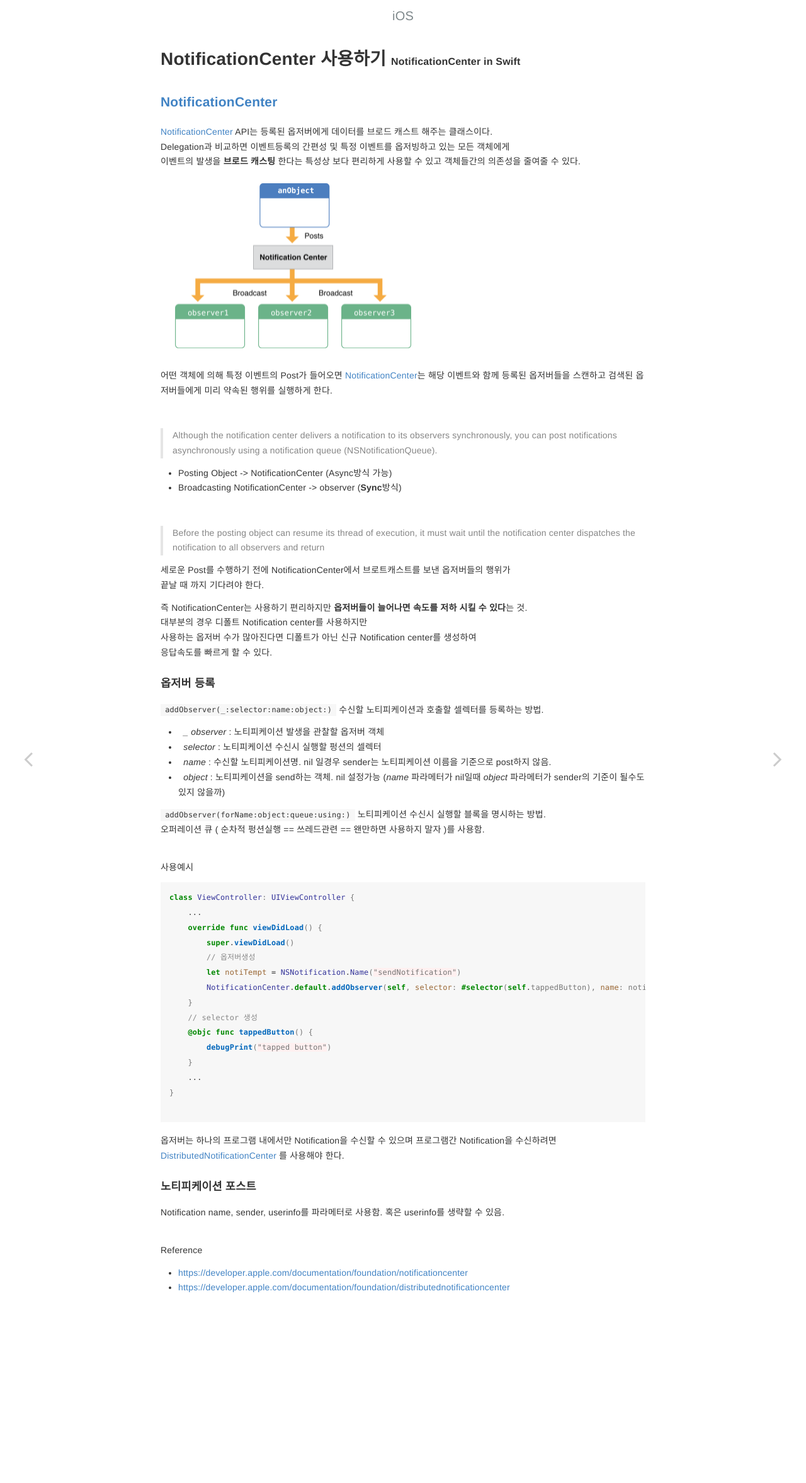
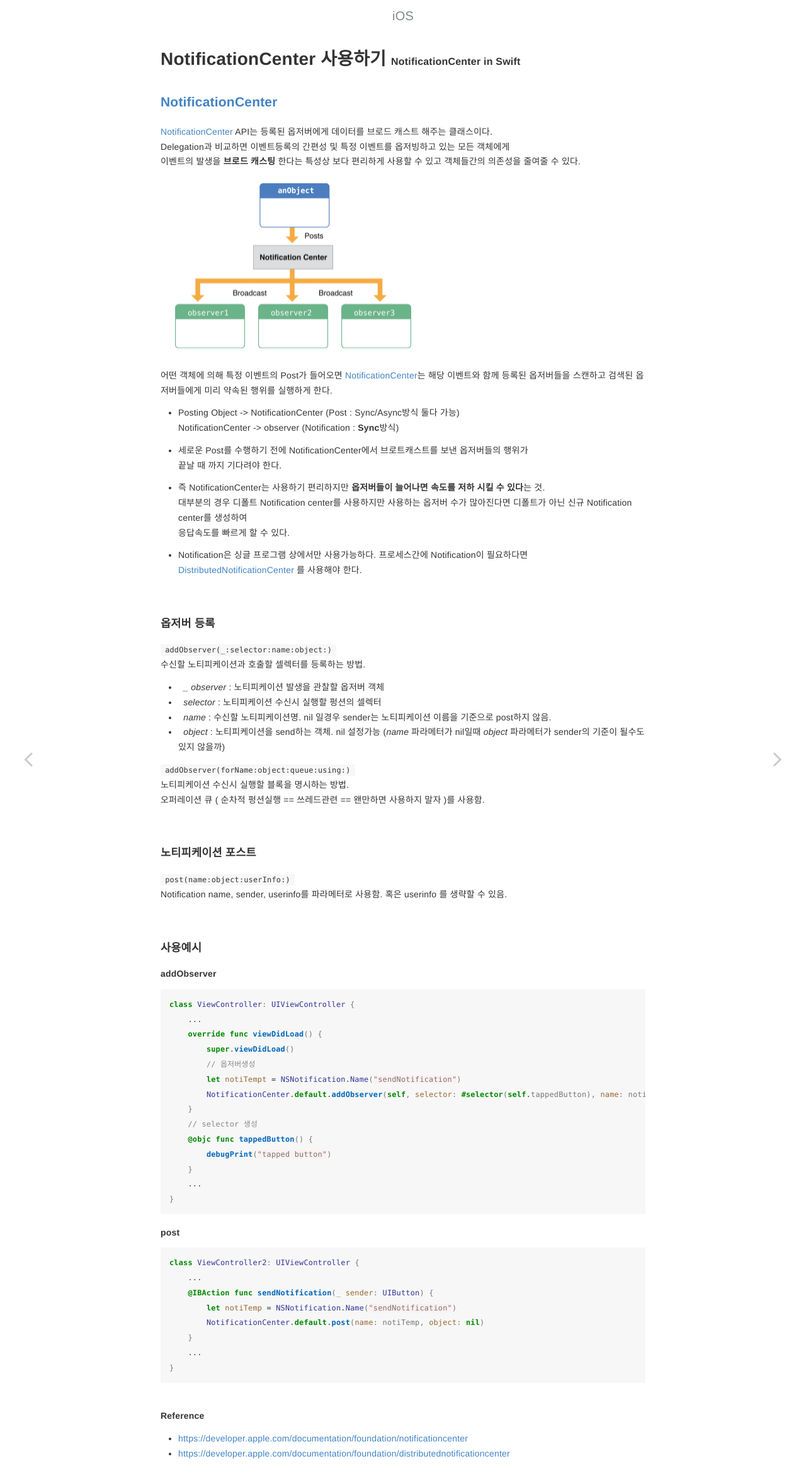
Before and after one commit to nicemiro/nicemiro.github.io, a Jekyll site: the page built from _posts/ios/2022-03-25-iosNotificationCenter.md, in a window 1280 px wide. Shown: the top 2355 px of the page at 63% size. Built offline with Jekyll 4.4.1, drawn with Linux system fonts in a browser that asks for light colours.

Commit message:
modi ios iosNotificationCenter.md

````diff
--- a/_posts/ios/2022-03-25-iosNotificationCenter.md
+++ b/_posts/ios/2022-03-25-iosNotificationCenter.md
@@ -19,23 +19,24 @@ Delegation과 비교하면 이벤트등록의 간편성 및 특정 이벤트를
 어떤 객체에 의해 특정 이벤트의 Post가 들어오면 [NotificationCenter][1]는 해당 이벤트와 함께 등록된 옵저버들을 스캔하고 검색된 옵저버들에게
 미리 약속된 행위를 실행하게 한다.
 
-<br>
->Although the notification center delivers a notification to its observers synchronously, you can post notifications asynchronously using a notification queue (NSNotificationQueue).
+<!-- >Although the notification center delivers a notification to its observers synchronously, you can post notifications asynchronously using a notification queue (NSNotificationQueue).
 
-- Posting Object -> NotificationCenter (Async방식 가능)
-- Broadcasting NotificationCenter -> observer  (**Sync**방식)
+>Before the posting object can resume its thread of execution, it must wait until the notification center dispatches the notification to all observers and return -->
+
+- Posting Object -> NotificationCenter (Post : Sync/Async방식 둘다 가능)
+  NotificationCenter -> observer  (Notification : **Sync**방식)
+
+- 세로운 Post를 수행하기 전에 NotificationCenter에서 브로트캐스트를 보낸 옵저버들의 행위가
+끝날 때 까지 기다려야 한다.
+
+- 즉 NotificationCenter는 사용하기 편리하지만 **옵저버들이 늘어나면 속도를 저하 시킬 수 있다**는 것.
+대부분의 경우 디폴트 Notification center를 사용하지만 사용하는 옵저버 수가 많아진다면 디폴트가 아닌 신규 Notification center를 생성하여
+응답속도를 빠르게 할 수 있다.
+
+- Notification은 싱글 프로그램 상에서만 사용가능하다. 프로세스간에 Notification이 필요하다면
+[DistributedNotificationCenter][2] 를 사용해야 한다.
 
 <br>
->Before the posting object can resume its thread of execution, it must wait until the notification center dispatches the notification to all observers and return
-
-세로운 Post를 수행하기 전에 NotificationCenter에서 브로트캐스트를 보낸 옵저버들의 행위가
-끝날 때 까지 기다려야 한다.
-
-즉 NotificationCenter는 사용하기 편리하지만 **옵저버들이 늘어나면 속도를 저하 시킬 수 있다**는 것.
-대부분의 경우 디폴트 Notification center를 사용하지만
-사용하는 옵저버 수가 많아진다면 디폴트가 아닌 신규 Notification center를 생성하여
-응답속도를 빠르게 할 수 있다.
-
 #### 옵저버 등록
 `addObserver(_:selector:name:object:)`
 수신할 노티피케이션과 호출할 셀렉터를 등록하는 방법.
@@ -44,11 +45,21 @@ Delegation과 비교하면 이벤트등록의 간편성 및 특정 이벤트를
 - &nbsp; *name* : 수신할 노티피케이션명. nil 일경우 sender는 노티피케이션 이름을 기준으로 post하지 않음.
 - &nbsp; *object* : 노티피케이션을 send하는 객체. nil 설정가능 (*name* 파라메터가 nil일때 *object* 파라메터가 sender의 기준이 될수도 있지 않을까)
 
-`addObserver(forName:object:queue:using:)` 노티피케이션 수신시 실행할 블록을 명시하는 방법.
+`addObserver(forName:object:queue:using:)`
+노티피케이션 수신시 실행할 블록을 명시하는 방법.
 오퍼레이션 큐 ( 순차적 펑션실행 == 쓰레드관련 == 왠만하면 사용하지 말자 )를 사용함.
 
 <br>
-사용예시
+#### 노티피케이션 포스트
+`post(name:object:userInfo:)`
+Notification name, sender, userinfo를 파라메터로 사용함.
+혹은 userinfo 를 생략할 수 있음.
+
+
+<br>
+#### 사용예시
+<strong>addObserver
+
 ```swift
 class ViewController: UIViewController {
     ...
@@ -64,20 +75,19 @@ class ViewController: UIViewController {
     }
     ...
 }
-
 ```
 
-
-
-옵저버는 하나의 프로그램 내에서만 Notification을 수신할 수 있으며 프로그램간 Notification을 수신하려면
-[DistributedNotificationCenter][2] 를 사용해야 한다.
-
-
-#### 노티피케이션 포스트
-Notification name, sender, userinfo를 파라메터로 사용함.
-혹은 userinfo를 생략할 수 있음.
-
-
+<strong>post
+```swift
+class ViewController2: UIViewController {
+    ...
+    @IBAction func sendNotification(_ sender: UIButton) {
+        let notiTemp = NSNotification.Name("sendNotification")
+        NotificationCenter.default.post(name: notiTemp, object: nil)
+    }
+    ...
+}
+```
 
 
 [1]: https://developer.apple.com/documentation/foundation/notificationcenter
@@ -85,6 +95,6 @@ Notification name, sender, userinfo를 파라메터로 사용함.
 
 
 <br>
-Reference
+<strong>Reference
 - [https://developer.apple.com/documentation/foundation/notificationcenter] [1]{:target="_blank"}
 - [https://developer.apple.com/documentation/foundation/distributednotificationcenter] [2]{:target="_blank"}
````
